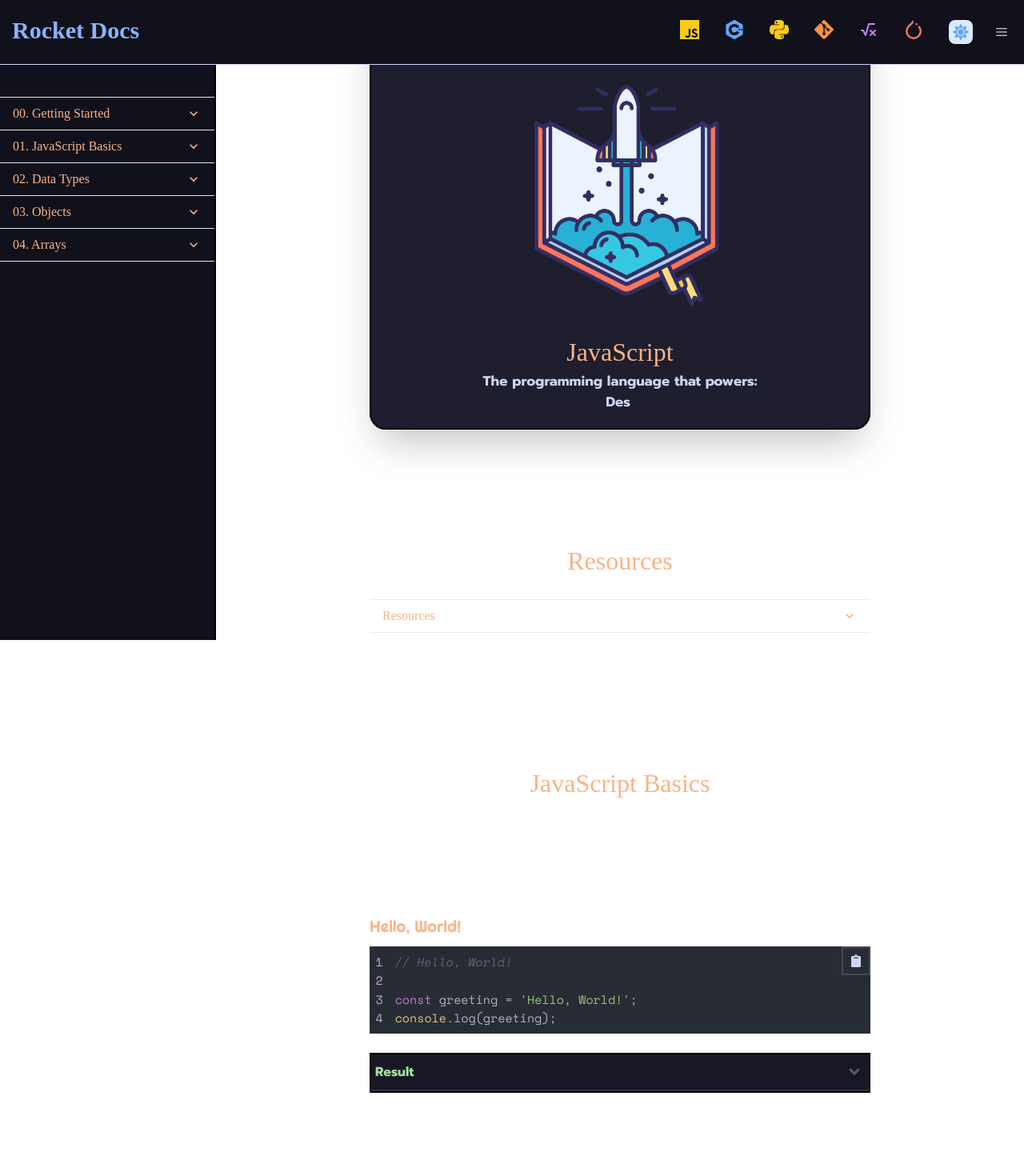
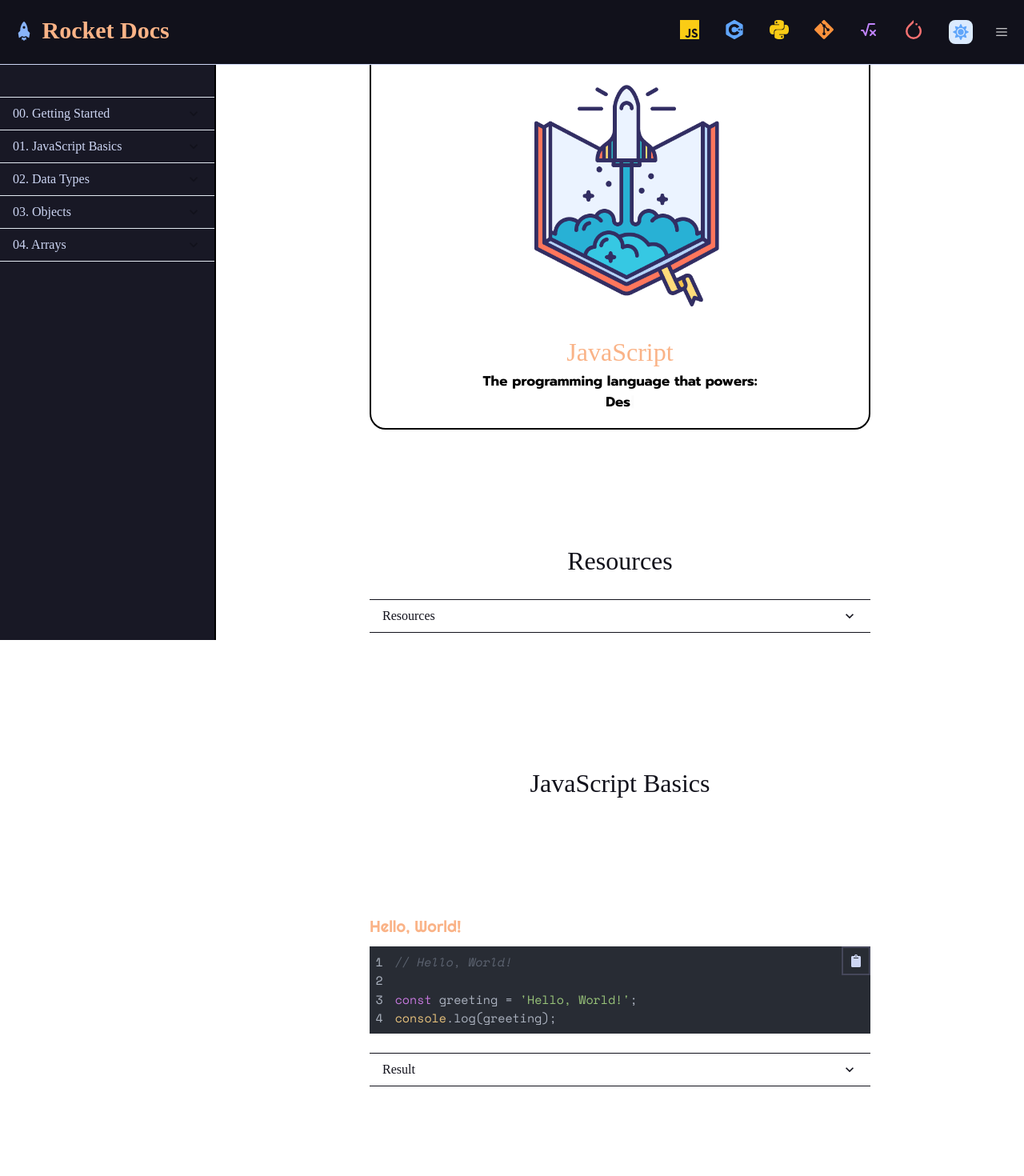
Before and after one commit to KyleCurtis/SpaceDocs, a Next.js app: page /topics/languages/js in a window 1280 px wide. Shown: the top 1470 px of the page at 80% size. Built offline with nearby package versions, Linux system fonts and the light colour scheme; a web font is replaced by a local one; what better-react-mathjax would draw is missing.

Commit message:
UI changes and dropdown

```diff
--- a/components/Dropdown.js
+++ b/components/Dropdown.js
@@ -1,15 +1,32 @@
-import Collapsible from "react-collapsible";
+/* CHAKRA IMPORTS
+============================================================================ */
+import {
+    Accordion,
+    AccordionItem,
+    AccordionButton,
+    AccordionPanel,
+    AccordionIcon,
+    Box,
+  } from "@chakra-ui/react";
 
-const Dropdown = ({ triggerWord, children }) => {
+const Dropdown = ({ buttonTitle, contentSection }) => {
   return (
-    <div className="border-2 border-black dark:border-[var(--cat-mocha-surface1)] text-black dark:text-white font-bold">
-      <Collapsible
-        trigger={triggerWord}
-        transitionTime={100}
-        className="bg-white dark:bg-[var(--cat-mocha-crust)]"
-      >
-        <div className="dropdown-content">{children}</div>
-      </Collapsible>
+    <div>
+      <Accordion allowMultiple className='border-[var(--cat-mocha-crust)] dark:border-[var(--cat-mocha-text)] border-t-1 border-b-1'>
+        <AccordionItem>
+          <h2>
+            <AccordionButton>
+              <Box className="text-[var(--cat-mocha-crust)] dark:text-[var(--cat-mocha-text)]" as="span" flex="1" textAlign="left">
+                {buttonTitle}
+              </Box>
+              <AccordionIcon className="text-[var(--cat-mocha-crust)] dark:text-[var(--cat-mocha-text)]"/>
+            </AccordionButton>
+          </h2>
+          <AccordionPanel className="text-[var(--cat-mocha-crust)] dark:text-[var(--cat-mocha-text)]">
+            {contentSection}
+          </AccordionPanel>
+        </AccordionItem>
+      </Accordion>
     </div>
   );
 };
--- a/components/Header.js
+++ b/components/Header.js
@@ -4,7 +4,7 @@ import Rocket from "../public/rocket-book.png"
 const Header = ({ children }) => {
     return (
         <div>
-            <header className='bg-[var(--cat-mocha-base)] border-solid border-2 border-black shadow-2xl'>
+            <header className='bg-white dark:bg-[var(--cat-mocha-base)] border-solid border-2 border-black dark:border-[var(--cat-mocha-text)]'>
                 <br /><br /><br /><br />
                 <Image
                     src={Rocket}
--- a/components/Layouts/MainLayout.js
+++ b/components/Layouts/MainLayout.js
@@ -4,7 +4,7 @@ import SideNav from "../SideNav/SideNav";
 
 const MainLayout = ({ children }) => {
   return (
-    <div className="">
+    <div>
       <div className="main px-[4%] lg:ml-[270px] md:px-[15%] lg:px-[15%] bg-white dark:bg-[var(--cat-mocha-crust)]">
         <div className="content bg-white dark:bg-[var(--cat-mocha-crust)]">
           {children}
--- a/components/Navbar.js
+++ b/components/Navbar.js
@@ -18,6 +18,7 @@ import { AiOutlineMenu, AiOutlineClose } from "react-icons/ai";
 import {TbMath} from "react-icons/tb";
 
 import ThemeToggler from "./ThemeToggle";
+import { IoMdRocket } from "react-icons/io";
 
 const Navbar = () => {
 
@@ -25,8 +26,8 @@ const Navbar = () => {
     <div className="fixed left-0 top-0 w-full z-10 bg-[var(--cat-mocha-crust)] border-solid border-b-[1px] border-[var(--cat-mocha-text)]">
       <nav className="h-[80px] max-w-[100%] m-auto flex justify-end items-center p-2 text-black dark:text-white">
         <Link href="/">
-          <h2 className="absolute pl-[15px] left-0 top-5 font-bold text-3xl text-[var(--cat-mocha-blue)]">
-            Rocket Docs
+          <h2 className="nav-title absolute pl-[15px] left-0 top-5 font-bold text-3xl text-[var(--cat-mocha-peach)]">
+           {<IoMdRocket className="text-[var(--cat-mocha-blue)] inline pb-1"/>} Rocket Docs
           </h2>
         </Link>
         {/* lg:flex nav topic buttons */}
--- a/components/SideNav/SideNav.js
+++ b/components/SideNav/SideNav.js
@@ -1,6 +1,6 @@
 const SideNav = ({ children }) => {
   return (
-    <div className="side-nav hidden bg-[var(--cat-mocha-crust)] w-[270px] lg:flex fixed top-0 left-0 border-r-2 border-black dark:border-[var(--cat-mocha-surface0)]">
+    <div className="side-nav hidden bg-[var(--cat-mocha-mantle)] w-[270px] lg:flex fixed top-0 left-0 border-r-2 border-black dark:border-[var(--cat-mocha-surface0)]">
       <nav className="w-[270px]">{children}</nav>
     </div>
   );
--- a/pages/topics/languages/js.js
+++ b/pages/topics/languages/js.js
@@ -60,7 +60,12 @@ const JsPage = () => {
           <AccordionItem>
             <h2>
               <AccordionButton>
-                <Box as="span" flex="1" textAlign="left">
+                <Box
+                  className="text-[var(--cat-mocha-text)]"
+                  as="span"
+                  flex="1"
+                  textAlign="left"
+                >
                   00. Getting Started
                 </Box>
                 <AccordionIcon />
@@ -79,7 +84,12 @@ const JsPage = () => {
           <AccordionItem p={0}>
             <h2>
               <AccordionButton>
-                <Box as="span" flex="1" textAlign="left">
+                <Box
+                  className="text-[var(--cat-mocha-text)]"
+                  as="span"
+                  flex="1"
+                  textAlign="left"
+                >
                   01. JavaScript Basics
                 </Box>
                 <AccordionIcon />
@@ -111,7 +121,12 @@ const JsPage = () => {
           <AccordionItem p={0}>
             <h2>
               <AccordionButton>
-                <Box as="span" flex="1" textAlign="left">
+                <Box
+                  className="text-[var(--cat-mocha-text)]"
+                  as="span"
+                  flex="1"
+                  textAlign="left"
+                >
                   02. Data Types
                 </Box>
                 <AccordionIcon />
@@ -145,7 +160,12 @@ const JsPage = () => {
           <AccordionItem p={0}>
             <h2>
               <AccordionButton>
-                <Box as="span" flex="1" textAlign="left">
+                <Box
+                  className="text-[var(--cat-mocha-text)]"
+                  as="span"
+                  flex="1"
+                  textAlign="left"
+                >
                   03. Objects
                 </Box>
                 <AccordionIcon />
@@ -167,7 +187,12 @@ const JsPage = () => {
           <AccordionItem p={0}>
             <h2>
               <AccordionButton>
-                <Box as="span" flex="1" textAlign="left">
+                <Box
+                  className="text-[var(--cat-mocha-text)]"
+                  as="span"
+                  flex="1"
+                  textAlign="left"
+                >
                   04. Arrays
                 </Box>
                 <AccordionIcon />
@@ -192,7 +217,7 @@ const JsPage = () => {
       <Header>
         <h2 className="main-topic text-[var(--cat-mocha-blue)]">JavaScript</h2>
         <div className="header-section">
-          <div className="header-info text-[var(--cat-mocha-text)] font-bold">
+          <div className="header-info text-black dark:text-[var(--cat-mocha-text)] font-bold">
             The programming language that powers:
             <Typewriter
               options={{
@@ -216,21 +241,7 @@ const JsPage = () => {
       <h2>Resources</h2>
       <br />
 
-      <Accordion allowMultiple>
-        <AccordionItem>
-          <h2>
-            <AccordionButton>
-              <Box as="span" flex="1" textAlign="left">
-                Resources
-              </Box>
-              <AccordionIcon />
-            </AccordionButton>
-          </h2>
-          <AccordionPanel p={0}>
-            Test
-          </AccordionPanel>
-        </AccordionItem>
-      </Accordion>
+      <Dropdown buttonTitle={"Resources"} contentSection={"Test"}></Dropdown>
 
       <br />
 
@@ -246,7 +257,7 @@ const JsPage = () => {
         <Clipboard code={HelloWorld}></Clipboard>
         <Code lang="javascript">{HelloWorld}</Code>
       </CodeBlock>
-      <Dropdown triggerWord={"Result"}>Hello, World!</Dropdown>
+      <Dropdown buttonTitle={"Result"} contentSection={"Hello, World!"}></Dropdown>
 
       {/* COMMENTS SECTION
       ====================================================================================================== */}
@@ -257,7 +268,7 @@ const JsPage = () => {
         <Clipboard code={HelloWorld}></Clipboard>
         <Code lang="javascript">{Comments}</Code>
       </CodeBlock>
-      <Dropdown triggerWord={"Result"}></Dropdown>
+      <Dropdown buttonTitle={"Result"} contentSection={""}></Dropdown>
 
       {/* VARIABLES SECTION
       ====================================================================================================== */}
@@ -268,10 +279,15 @@ const JsPage = () => {
         <Clipboard code={Variables}></Clipboard>
         <Code lang="javascript">{Variables}</Code>
       </CodeBlock>
-      <Dropdown triggerWord={"Result"}>
+      <Dropdown
+        buttonTitle={"Result"}
+        contentSection={
+          <div>
             Apollo 11 1969 <br />
             Neil Armstrong Edwin Aldrin Michael Collins
-      </Dropdown>
+          </div>
+        }
+      ></Dropdown>
 
       {/* DATA TYPES SECTION
       ====================================================================================================== */}
@@ -285,7 +301,7 @@ const JsPage = () => {
         <Clipboard code={Types}></Clipboard>
         <Code lang="javascript">{Types}</Code>
       </CodeBlock>
-      <Dropdown triggerWord={"Result"}></Dropdown>
+      <Dropdown buttonTitle={"Result"} contentSection={""}></Dropdown>
 
       {/* TYPEOF SECTION
       ====================================================================================================== */}
@@ -296,13 +312,19 @@ const JsPage = () => {
         <Clipboard code={TypeOf}></Clipboard>
         <Code lang="javascript">{TypeOf}</Code>
       </CodeBlock>
-      <Dropdown triggerWord={"Result"}>
+      <Dropdown
+        buttonTitle={"Result"}
+        contentSection={
+          <div>
             string <br />
             number <br />
             boolean <br />
             undefined <br />
-        object
-      </Dropdown>
+            object <br />
+            number <br />
+          </div>
+        }
+      ></Dropdown>
 
       {/* TYPE CONVERSION SECTION
       ====================================================================================================== */}
--- a/pages/topics/other/math.js
+++ b/pages/topics/other/math.js
@@ -39,7 +39,7 @@ const MathPage = () => {
           <AccordionItem>
             <h2>
               <AccordionButton>
-                <Box as="span" flex="1" textAlign="left">
+                <Box className='text-[var(--cat-mocha-text)]' as="span" flex="1" textAlign="left">
                   00. Getting Started
                 </Box>
                 <AccordionIcon />
@@ -58,7 +58,7 @@ const MathPage = () => {
           <AccordionItem p={0}>
             <h2>
               <AccordionButton>
-                <Box as="span" flex="1" textAlign="left">
+                <Box className='text-[var(--cat-mocha-text)]' as="span" flex="1" textAlign="left">
                   01. Algebra 1 and 2
                 </Box>
                 <AccordionIcon />
@@ -117,7 +117,7 @@ const MathPage = () => {
         <AccordionItem>
           <h2>
             <AccordionButton>
-              <Box as="span" flex="1" textAlign="left">
+              <Box className='text-[var(--cat-mocha-crust)] dark:text-[var(--cat-mocha-text)]' as="span" flex="1" textAlign="left">
                 Resources
               </Box>
               <AccordionIcon />
@@ -126,50 +126,51 @@ const MathPage = () => {
           <AccordionPanel p={0}>Test</AccordionPanel>
         </AccordionItem>
       </Accordion>
+      <br />
+      <div className="content-br"></div>
+      <h2 className="main-topic">Equalities</h2>
+      <p className="text-white">Mathematical Equation</p>
+
+      <MathBox>{"`2x+10-5=100`"}</MathBox>
 
       <br />
 
+      <Accordion allowMultiple>
+        <AccordionItem>
+          <h2>
+            <AccordionButton>
+              <Box className='text-[var(--cat-mocha-crust)] dark:text-[var(--cat-mocha-text)]' as="span" flex="1" textAlign="left">
+                Notes
+              </Box>
+              <AccordionIcon />
+            </AccordionButton>
+          </h2>
+          <AccordionPanel p={0}>Test</AccordionPanel>
+        </AccordionItem>
+      </Accordion>
       <div className="content-br"></div>
-
-      <h2 className="main-topic">Equalities</h2>
-
-      <p className='text-white'>Mathematical Equation</p>
-      <MathBox>{"`2x+10-5=100`"}</MathBox>
-
-    <br />
-      <p className='text-white'>Monomial Expression</p>
+      <p className="text-white">Monomial Expression</p>
       <MathBox>{"`2x`"}</MathBox>
-
+      <div className="content-br"></div>
+      <p className="text-white">Binomial Expression (Polynomial)</p>
+      <MathBox>{"`2x+10`"}</MathBox>
       <br />
-      <p className='text-white'>Binomial Expression (Polynomial)</p>
-      <MathBox>{"`2x+10`"}</MathBox>
-
-      <br />
-      <p className='text-white'>Trinomial Expression (Polynomial)</p>
+      <p className="text-white">Trinomial Expression (Polynomial)</p>
       <MathBox>{"`2x+10-5`"}</MathBox>
-
       <div className="content-br"></div>
-
       <h2 className="main-topic">Inequalities</h2>
-
       <MathBox>{"`>`"} = Greater than</MathBox> <br />
       <MathBox>{"`>=`"} = Greater than or equal to</MathBox> <br />
       <MathBox>{"`<`"} = Less than</MathBox> <br />
       <MathBox>{"`<=`"} = Less than or equal to</MathBox> <br />
-
       <div className="content-br"></div>
-
       <h2 className="main-topic">Like terms</h2>
-
-      <MathBox>{"`2x + 5x`"}</MathBox>
-
+      <MathBox>{"`2x + 5x`"}</MathBox> <br />
       <div className="content-br"></div>
       <div className="content-br"></div>
       <div className="content-br"></div>
       <div className="content-br"></div>
       <div className="content-br"></div>
-
-
       <MathBox>{"``"}</MathBox>
     </>
   );
--- a/styles/globals.scss
+++ b/styles/globals.scss
@@ -114,6 +114,9 @@ body {
   text-rendering: optimizeLegibility;
 }
 
+body * {
+    @apply transition-colors duration-200;
+}
 
 /* TRY TO GET GRADIENT TO BE FULL HEIGHT ON ALL PAGES*/
 .content {
@@ -143,7 +146,7 @@ h1 {
 
 h2 {
     font-family: 'Bakbak One', cursive;
-    color: var(--cat-mocha-peach);
+    color: var(--cat-mocha-crust);
     font-size: 32px ;
     text-align: center;
 }
@@ -181,7 +184,6 @@ code {
     overflow-y: scroll;
     font-family: 'Prompt', sans-serif;
     font-size: 13px;
-    background-color: var(--cat-mocha-crust);
 
 }
 
```
Lines whose indentation alone changed are shown as unchanged.
